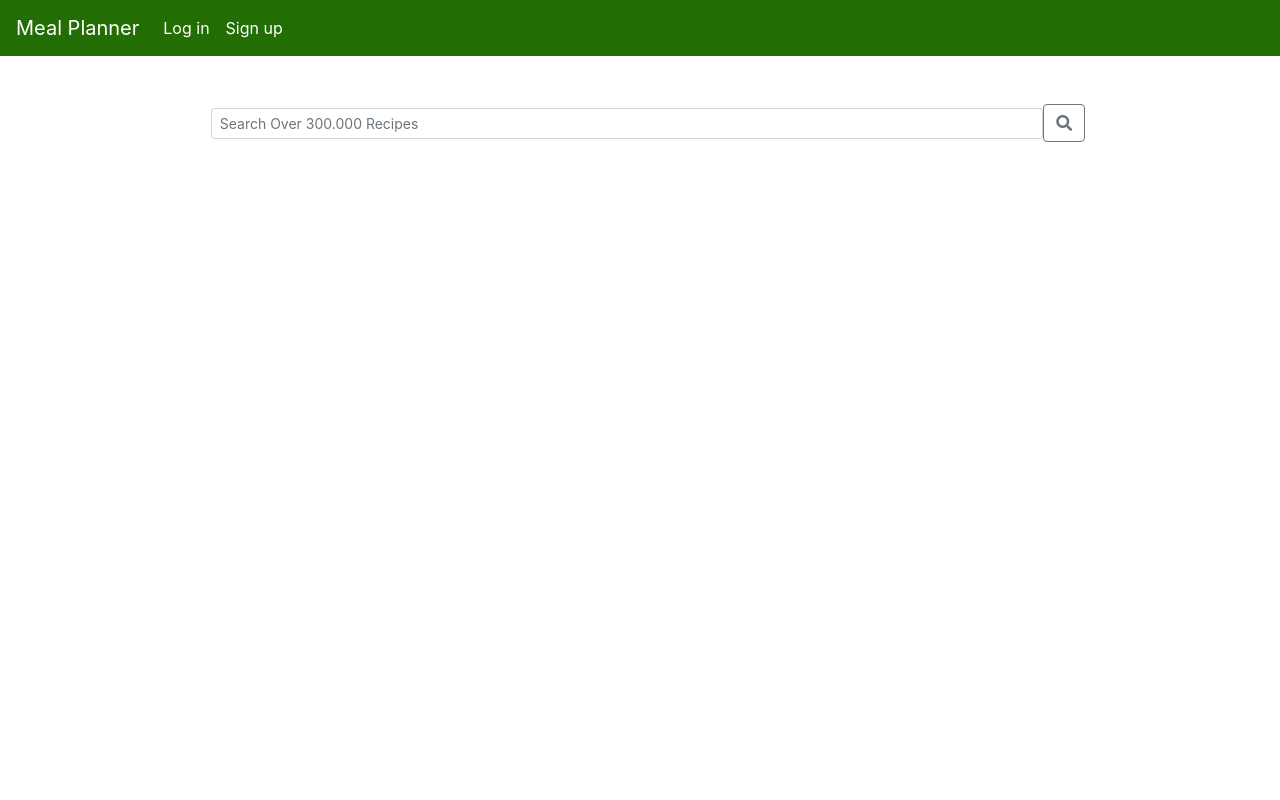
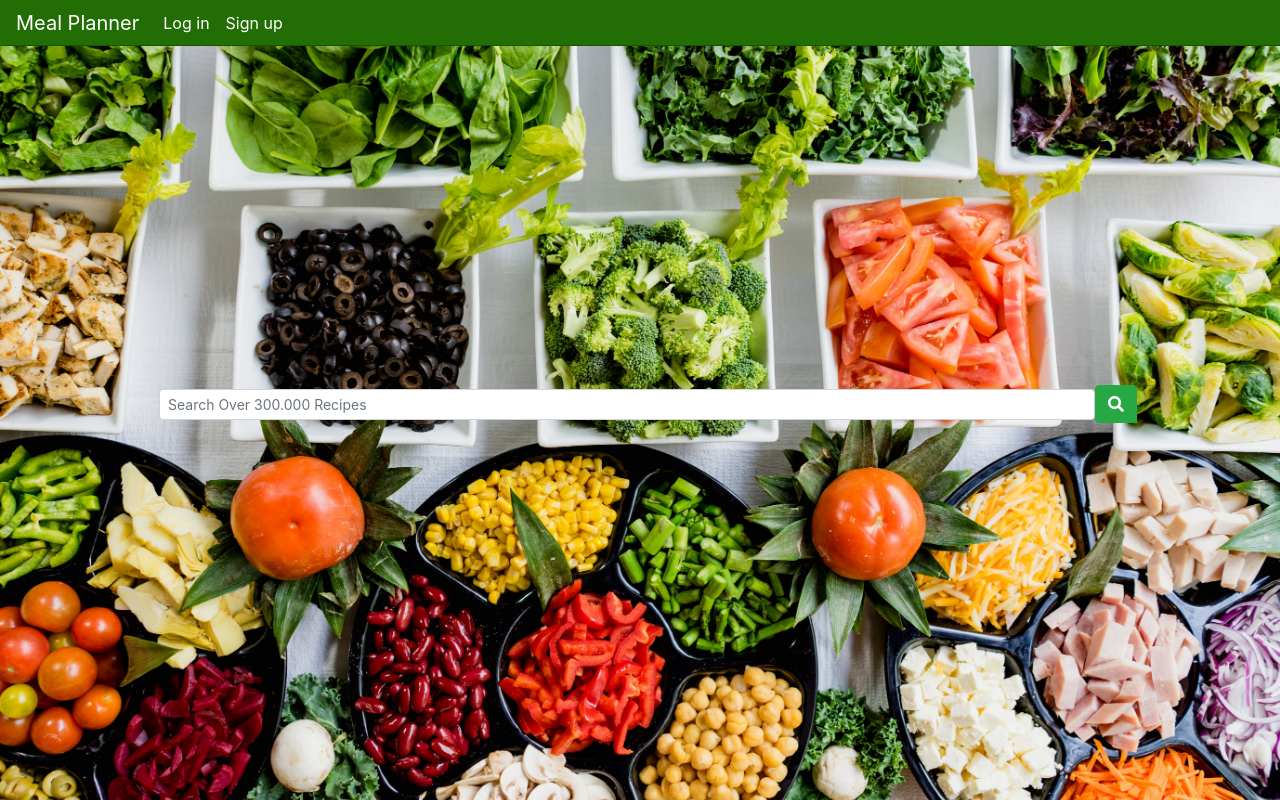
Before and after one commit to abarjis/planner, a Flask app: template templates/home.html in a window 1280 px wide. Run offline with Flask 2, Linux system fonts and the light colour scheme; the template is opened without the code that fills it, so the values that code supplies are empty; some libraries are stand-ins or nearby versions.

Commit message:
updated home page style

```diff
--- a/static/style.css
+++ b/static/style.css
@@ -1,4 +1,43 @@
-.home-hero {
+body {
+  background-color: #ffffff;
+}
+
+
+
+
+.navbar {
+  background-color: #fff;
+  height: 46px;
+  border-bottom: 1px solid rgba(0, 0, 0, 0.25);
+  margin-bottom: 1rem;
+  position: relative;
+  z-index: 9999;
+}
+
+.card {
+  background-color: aqua;
+}
+
+
+.home-page {
+  background-image: url("/static/images/bg-search.jpg");
+  display: flex;
+  justify-content: center;
+  height: 100vh;
+  position: absolute;
+  top: 0;
+  width: 100vw;
+  left: 0;
+  z-index: -1;
+  background-size: cover;
+  text-align: center;
+  padding: 1rem;
+  flex-direction: column;
+  color: #66757f;
+  text-shadow: 0 0 8px #fff;
+}
+
+.non-home {
 background-image: url("/static/images/bg-planner.jpg");
 display: flex;
 justify-content: center;
@@ -18,9 +57,39 @@ text-shadow: 0 0 8px #fff;
 }
 
 
-.home-hero .btn {
+
+.login-page, .sign-up {
+background-image: url("/static/images/bg-login.jpg");
+display: flex;
+justify-content: center;
+height: 100vh;
+position: absolute;
+top: 0;
+width: 100vw;
+left: 0;
+z-index: -1;
+background-size: cover;
+text-align: center;
+font-size: large;
+padding: 1rem;
+flex-direction: column;
+color: #ffffff;
+text-shadow: 0 0 12px rgb(80, 219, 68);
+}
+
+.non-home .btn {
     text-shadow: none;
     position: relative;
     z-index: 1;
     width: 150px;
   }
+
+
+
+  .nav-item {
+    text-shadow: none;
+    position: relative;
+    z-index: 1;
+    color: #fff;
+    text-shadow: #fff;
+   }
--- a/templates/home.html
+++ b/templates/home.html
@@ -1,15 +1,15 @@
 {% extends 'base.html' %}
-{% block title %} Weekly Planner {% endblock %}
+{% block title %} Meal Planner {% endblock %}
 {% block body %}
 
 
-<div>
+<div class="home-page">
     <form class="form-inline d-flex justify-content-center md-form form-sm active-purple active-purple-2 mt-2" action="users/{{g.user.id}}/search" method="GET">
 
         <input class="form-control form-control-sm ml-3 w-75" type="search" placeholder="Search Over 300.000 Recipes"
         aria-label="Search" name="q">
 
-            <button class="btn btn-outline-secondary" type="submit" id="button-addon2"> <i class="fa fa-search" aria-hidden="true">
+            <button class="btn btn-success" type="submit" id="button-addon2"> <i class="fa fa-search" aria-hidden="true">
             </i> </button>
 
       </form>
--- a/templates/non-home.html
+++ b/templates/non-home.html
@@ -1,6 +1,6 @@
 {% extends 'base.html' %}
 {% block body %}
-  <div class="home-hero">
+  <div class="non-home">
     <h1>What are you craving today?</h1>
     <h4>New to recipe planner?</h4>
     <p>Sign up now and create your own daily meals planner!</p>
```
